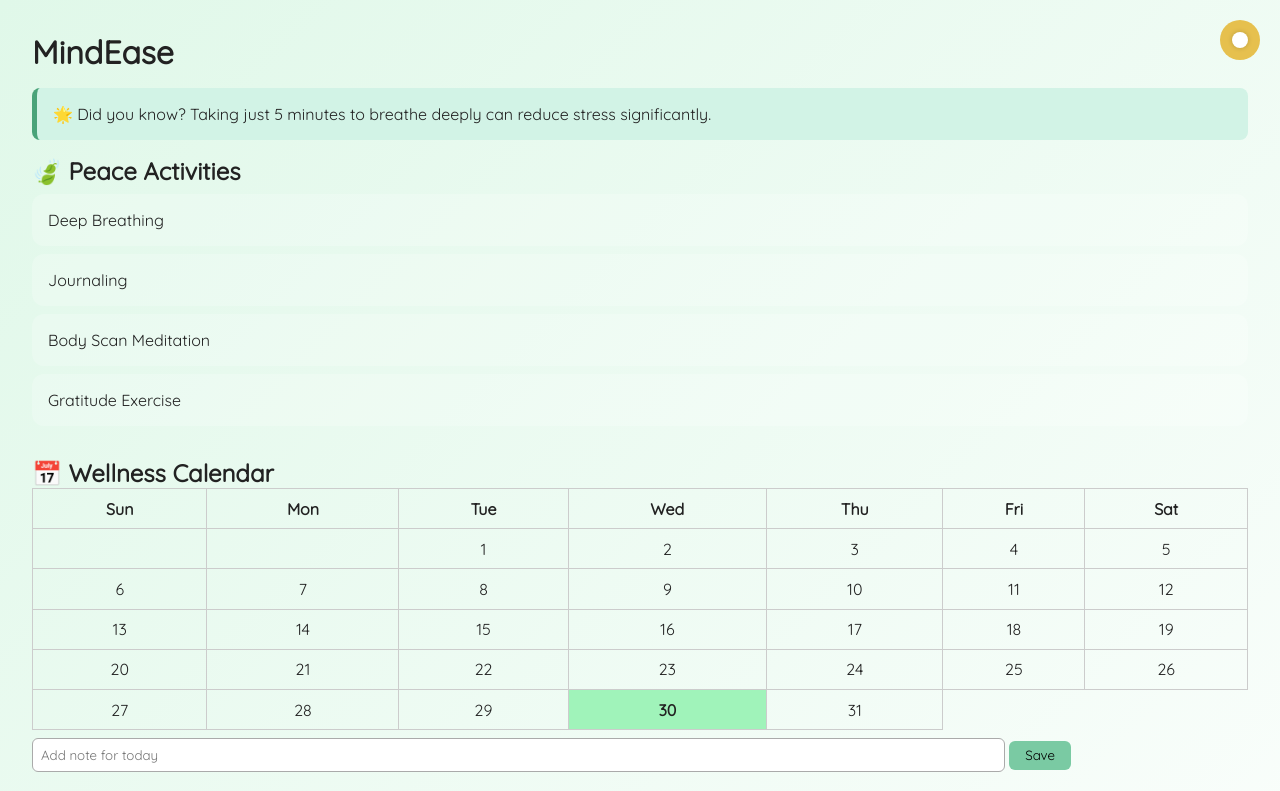
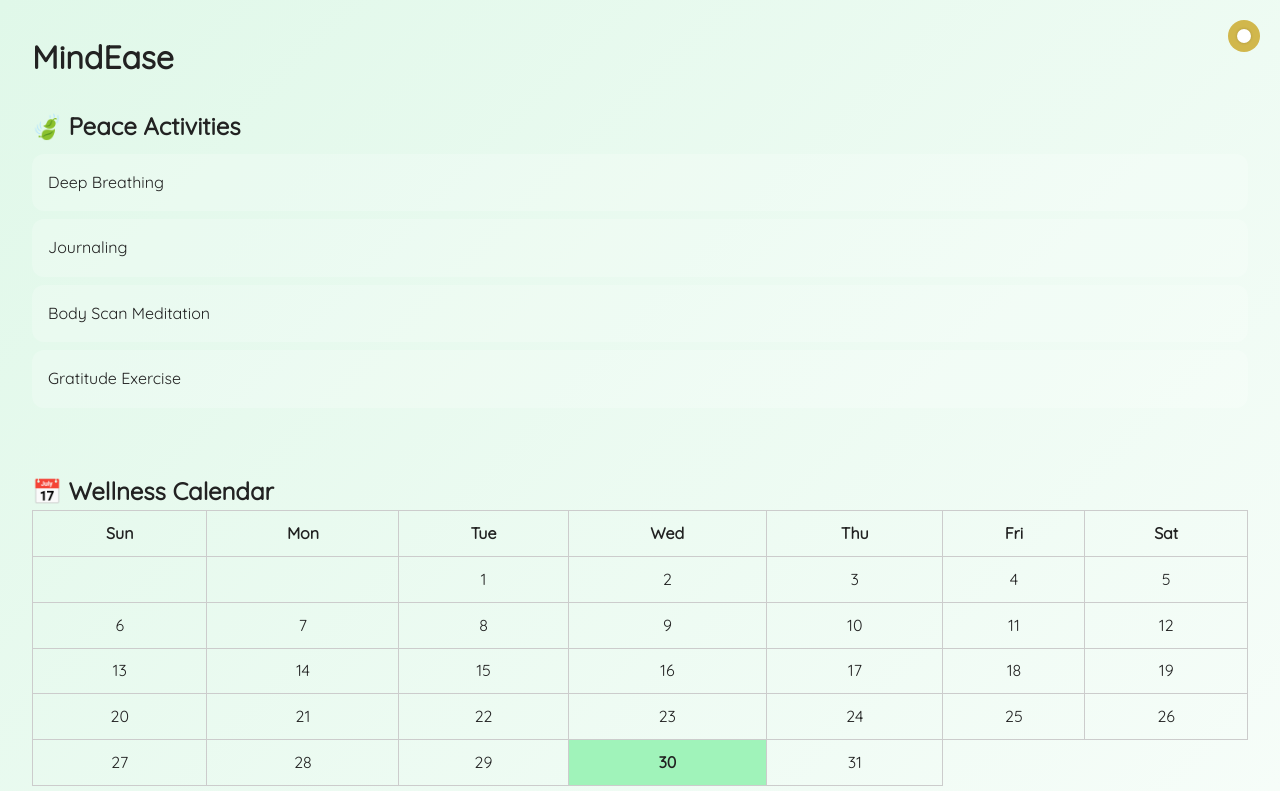
Before and after one commit to EllenIconoclust/Curator, a plain HTML site: page index.html in a window 1280 px wide. Shown: the top 791 px of the page. Drawn offline with Linux system fonts and the light colour scheme.

Commit message:
Update index.html

```diff
--- a/index.html
+++ b/index.html
@@ -17,6 +17,7 @@
       background: linear-gradient(135deg, #e0f8e9, #ffffff);
       color: #222;
       padding: 2rem;
+      line-height: 1.6;
     }
 
     body.dark {
@@ -28,40 +29,42 @@
       position: fixed;
       top: 20px;
       right: 20px;
+      z-index: 999;
     }
 
     .toggle-btn {
-      width: 40px;
-      height: 40px;
+      width: 32px;
+      height: 32px;
       border-radius: 50%;
-      background: #e6c04e;
+      background: #d1b74c;
       border: none;
       cursor: pointer;
       position: relative;
       transition: background 0.4s;
+      display: flex;
+      align-items: center;
+      justify-content: center;
     }
 
     .toggle-btn.dark {
-      background: #4e8bd5;
+      background: #3b6fa3;
     }
 
     .toggle-icon {
-      position: absolute;
-      width: 16px;
-      height: 16px;
-      top: 12px;
-      left: 12px;
+      width: 14px;
+      height: 14px;
       border-radius: 50%;
       background: white;
-      box-shadow: 0 0 5px rgba(0,0,0,0.2);
+      box-shadow: 0 0 3px rgba(0,0,0,0.2);
     }
 
     h1 {
-      margin-bottom: 1rem;
+      margin-bottom: 1.5rem;
+      font-size: 2rem;
     }
 
     .section {
-      margin-bottom: 2rem;
+      margin-bottom: 4rem;
     }
 
     .activity {
@@ -144,7 +147,7 @@
       padding: 1rem;
       background: #d2f3e6;
       border-left: 5px solid #49a379;
-      margin-bottom: 1rem;
+      margin-top: 4rem;
       border-radius: 8px;
     }
   </style>
@@ -157,10 +160,6 @@
   </div>
 
   <h1>MindEase</h1>
-
-  <div class="did-you-know" id="fact-box">
-    🌟 Did you know? Taking just 5 minutes to breathe deeply can reduce stress significantly.
-  </div>
 
   <div class="section">
     <h2>🍃 Peace Activities</h2>
@@ -212,6 +211,10 @@
     <textarea id="problem" rows="4" placeholder="Type what's on your mind..."></textarea><br>
     <button class="submit-problem" onclick="respondToProblem()">Submit</button>
     <p id="response-message"></p>
+  </div>
+
+  <div class="did-you-know" id="fact-box">
+    🌟 Did you know? Taking just 5 minutes to breathe deeply can reduce stress significantly.
   </div>
 
   <script>
```
